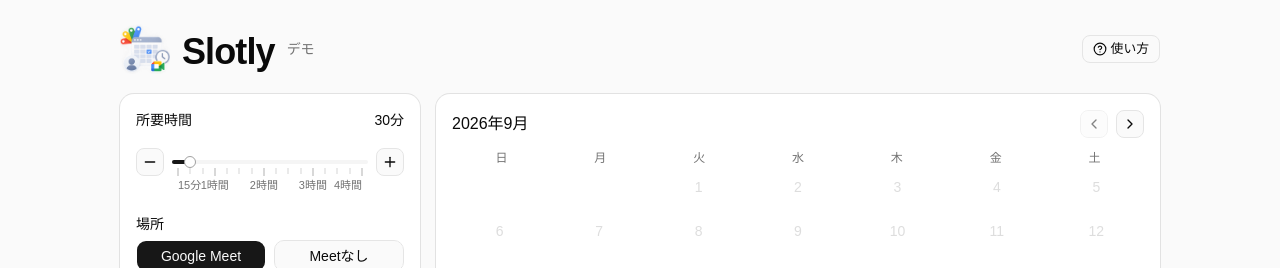
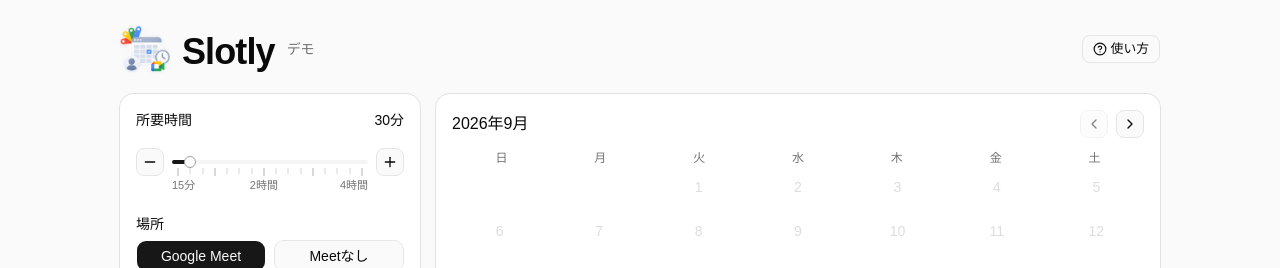
Before and after one commit to NameOfSummer/slotly, a React (Vite) app: page / in a window 1280 px wide. Shown: the top 268 px of the page. Built offline with nearby package versions, Linux system fonts and the light colour scheme; a small style sheet from the web is missing.

Commit message:
狭い所要時間スライダーでも目盛ラベルが重ならないようにする。
Co-authored-by: Cursor <cursoragent@cursor.com>

```diff
--- a/src/pages/book-page.tsx
+++ b/src/pages/book-page.tsx
@@ -62,6 +62,17 @@ function sliderMarkOffset(value: number, min: number, max: number): string {
  */
 function isMajorDurationMark(value: number, min: number, max: number): boolean {
   return value === min || value === max || value % 60 === 0
+}
+
+/**
+ * 狭いスライダーでも重ならないラベルにする。
+ * @param value 分。
+ * @param min 最小。
+ * @param max 最大。
+ * @returns ラベルを出すなら true。
+ */
+function isDurationLabelMark(value: number, min: number, max: number): boolean {
+  return value === min || value === max || value % 120 === 0
 }
 
 /**
@@ -247,19 +258,19 @@ export function BookPage({
                   </div>
                   <div className="relative mt-0.5 h-4 text-[11px] text-muted-foreground">
                     {durations
-                      .filter((min) => isMajorDurationMark(min, durationBound.min, durationBound.max))
+                      .filter((min) => isDurationLabelMark(min, durationBound.min, durationBound.max))
                       .map((min) => {
-                        const shift =
-                          min === durationBound.min
-                            ? ""
-                            : min === durationBound.max
-                              ? "-translate-x-full"
-                              : "-translate-x-1/2"
+                        const atStart = min === durationBound.min
+                        const atEnd = min === durationBound.max
                         return (
                           <span
                             key={min}
-                            className={`absolute whitespace-nowrap ${shift}`}
-                            style={{ left: sliderMarkOffset(min, durationBound.min, durationBound.max) }}
+                            className={`absolute whitespace-nowrap ${atEnd ? "right-0" : atStart ? "left-0" : "-translate-x-1/2"}`}
+                            style={
+                              atStart || atEnd
+                                ? undefined
+                                : { left: sliderMarkOffset(min, durationBound.min, durationBound.max) }
+                            }
                           >
                             {formatDuration(min)}
                           </span>
```
